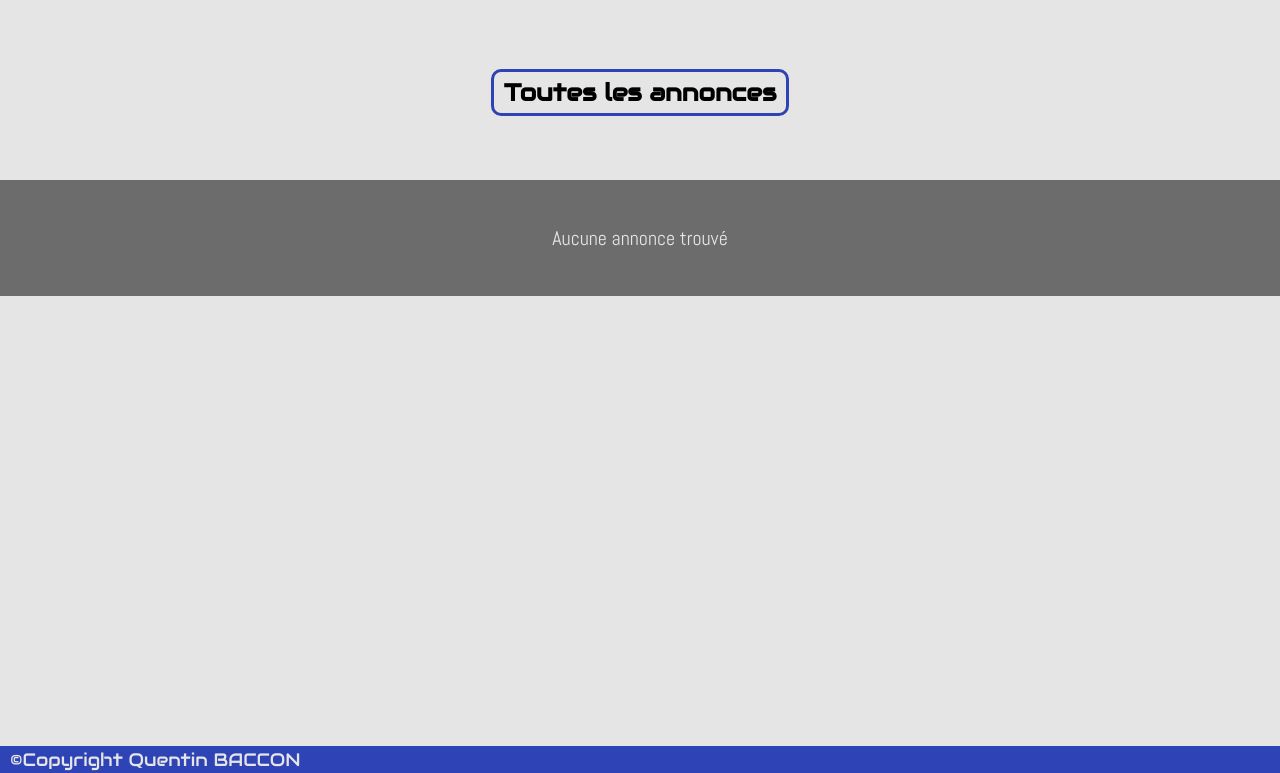
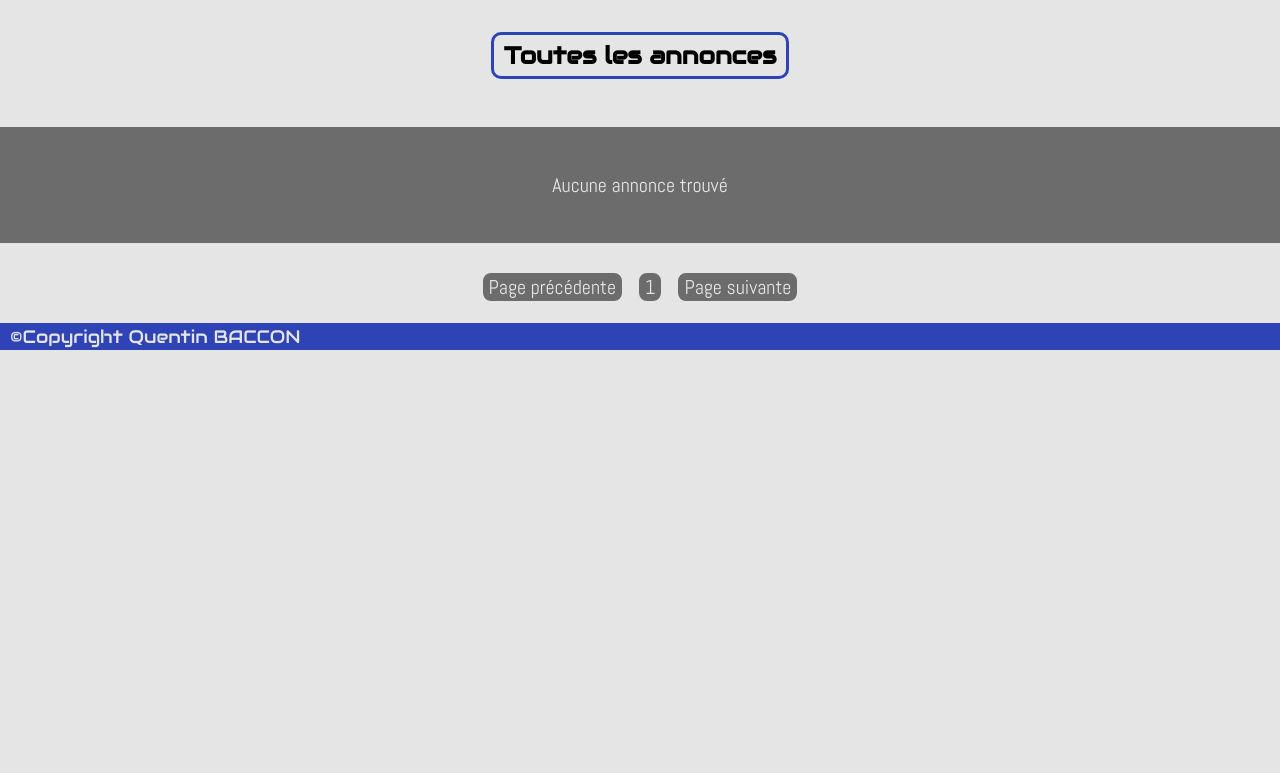
Before and after one commit to qbaccon/ACS_project, a PHP site: page / in a window 1280 px wide. Shown: the part 27-800 px from the top of the page. Run offline with PHP 8.4, Linux system fonts and the light colour scheme; data that the repository does not hold is empty.

Commit message:
update for page system n update syle

```diff
--- a/prj_annonces/index.php
+++ b/prj_annonces/index.php
@@ -10,7 +10,7 @@ session_start();
 		<meta name="viewport" content="width=device-width, initial-scale=1.0">
 		<link rel="stylesheet" href="style/index.css" />
 		<!-- <link rel="icon" href="pctrs/favicon.gif"/> -->
-		<title>Annonces - accueil</title>
+		<title>Annonces - Accueil</title>
 	</head>
 	<header>
 		<?php include "view/header.php" ?>
@@ -21,6 +21,9 @@ session_start();
 			<div id="master_container">
 				<?php include "view/annonce_dspl_full.php" ?>
 			</div>
+			<div id="page_link">
+				<?php include "view/page_up_down.php" ?>
+			</div>
 		</section>
 	</body>
 	<footer>
--- a/prj_annonces/model/index_fct.php
+++ b/prj_annonces/model/index_fct.php
@@ -1,7 +1,15 @@
 <?php
 require_once ("controller/get_db.php");
 $pdo = get_db();
+$nb_annonce = $pdo->query("SELECT COUNT(*) AS nb FROM annonce");
+$nb_annonce = $nb_annonce->fetch();
+if (isset($_GET['page']) && $_GET['page'] > 0 && $_GET['page'] - 1 <= $nb_annonce['nb'] / 10)
+	$page = $_GET['page'];
+else
+	$page = 1;
+$offset = (10 * $page) - 10;
 $annonce = $pdo->query("SELECT id_user, title, type, pctr, purpose, price, DATE_FORMAT(publish, '%e %b %Y') AS publish, place, user.id, pseudo, mail
-						FROM annonce INNER JOIN user ON user.id = id_user");
+						FROM annonce INNER JOIN user ON user.id = id_user ORDER BY annonce.id DESC
+						LIMIT $offset, 10");
 if (!empty($annonce))
 	$annonce = $annonce->fetchAll();
--- a/prj_annonces/style/index.css
+++ b/prj_annonces/style/index.css
@@ -22,7 +22,6 @@ html, body
 
 header
 {
-	position: fixed;
 	background-color: #2e43b6;
 	width: 100%;
 }
@@ -57,8 +56,8 @@ h1
 	text-align: center;
 	border: solid 3px #2e43b6;
 	border-radius: 10px;
-	margin-top: 12vh;
-	margin-bottom: 8vh;
+	margin-top: 4vh;
+	margin-bottom: 6vh;
 	padding: 5px 10px 5px 10px;
 }
 
@@ -71,10 +70,12 @@ section#annonce
 
 div#master_container
 {
+	flex-wrap: wrap;
 	background-color: #252525a0;
 	padding-top: 25px;
 	padding-bottom: 25px;
 	width: 100%;
+	gap: 42px;
 }
 
 div#master_container,
@@ -179,9 +180,47 @@ p#empty_msg
 	color: #e5e5e5;
 }
 
+div#page_link
+{
+	display: flex;
+	flex-flow: row wrap;
+	justify-content: center;
+	align-items: center;
+	margin-top: 18px;
+}
+
+div#page_link a,
+div#page_link p
+{
+	font-size: 20px;
+	font-family: Abel;
+	color: #e5e5e5;
+	background-color: #252525a0;
+	border: solid 2px #e5e5e5;
+	border-radius: 10px;
+	padding: 1px 6px 1px 6px;
+	margin: 10px;
+	margin-bottom: 1em;
+	transition-duration: 0.18s;
+}
+
+div#page_link a.page_num,
+div#page_link p.page_num
+{
+	margin: 10px 3px 1em 3px;
+}
+
+div#page_link a:hover
+{
+	border-color: #2e43b6;
+	color: #252525;
+	background-color: #e5e5e5;
+	transition-duration: 0.18s;
+}
+
 footer
 {
-	position: absolute;
+	position: relative;
 	background-color: #2e43b6;
 	bottom: 0px;
 	width: 100%;
--- a/prj_annonces/view/log_page.php
+++ b/prj_annonces/view/log_page.php
@@ -10,6 +10,7 @@
 	</head>
 	<body>
 		<section id="log_box">
+			<a href="../index.php?page=1">Retour</a>
 			<h1>Veuillez vous connecter pour continuer</h1>
 			<form action="log_page.php" method="post">
 				<?php include "../controller/register.php" ?>
--- /dev/null
+++ b/prj_annonces/view/page_up_down.php
@@ -0,0 +1,22 @@
+<?php
+
+$pagedown = $page - 1;
+if ($page > 1)
+	echo "<a href='index.php?page=$pagedown'>Page précédente</a>";
+else
+	echo "<p>Page précédente</p>";
+$i = 0;
+while ($i <= $nb_annonce['nb'] / 10)
+{
+	$j = $i + 1;
+	if ($j != $page)
+		echo "<a href='index.php?page=$j' class='page_num'>" . ($i + 1) . "</a>";
+	else
+		echo "<p class='page_num'>" . ($i + 1) . "</p>";
+	$i++;
+}
+$pageup = $page + 1;
+if ($page < $nb_annonce['nb'] / 10)
+	echo "<a href='index.php?page=$pageup'>Page suivante</a>";
+else
+	echo "<p>Page suivante</p>";
```
Also changed, not shown: prj_annonces/style/log_page.css (+22 -0 lines).
